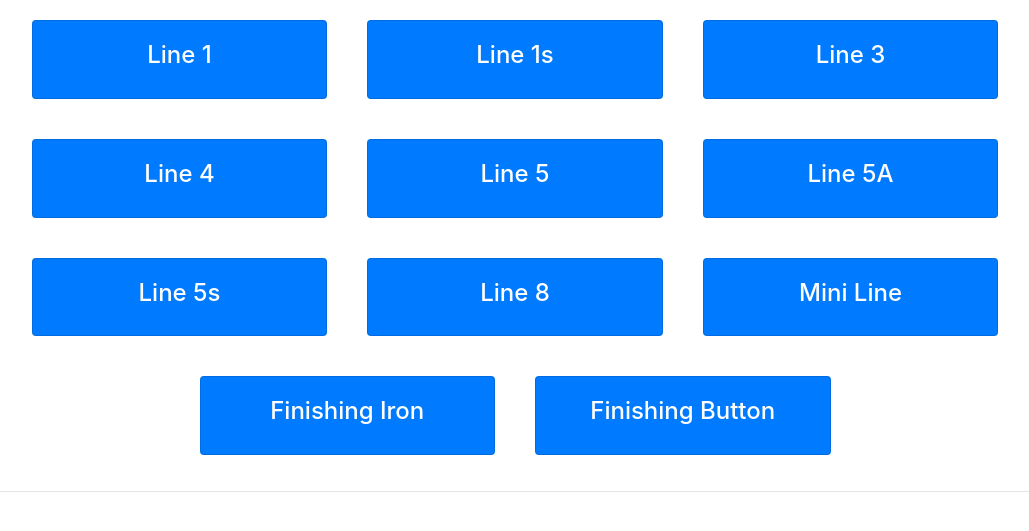
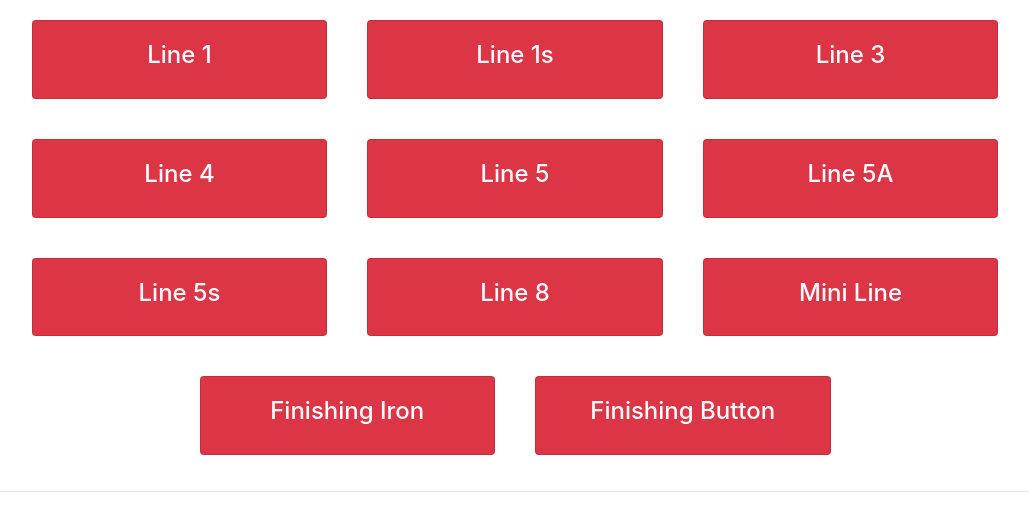
Before and after one commit to thetnaingtunerp/musung-1, a Django app: page /operator_report_by_date/ in a window 1280 px wide. Shown: the part 74-605 px from the top of the page, without its empty margins (125-1154 px from the left). Run offline with Django 5.2, Linux system fonts and the light colour scheme; data comes from the database, SQL or seed files in the repository; both versions use the stored data as it was after the commit; some libraries are stand-ins or nearby versions.

Commit message:
change ui

```diff
--- a/mysite/templates/operator_report_by_date.html
+++ b/mysite/templates/operator_report_by_date.html
@@ -7,7 +7,7 @@
 <div class="row text-center justify-content-md-center ">
    {% for i in lis %}
    <a href="{% url 'myapp:supervisor_line_filter' i.id %}" class="col-md-3 m-1 p-3">
-      <div class="card bg-primary text-white">
+      <div class="card bg-danger text-white">
          <div class="card-body h4">
             {{i.line_name}}
          </div>
```
Also changed, not shown: mysite/db.sqlite3, mysite/myapp/migrations/0030_alter_daily_report_hourcount.py (added), mysite/myapp/migrations/0031_alter_daily_report_hourcount.py (added).
